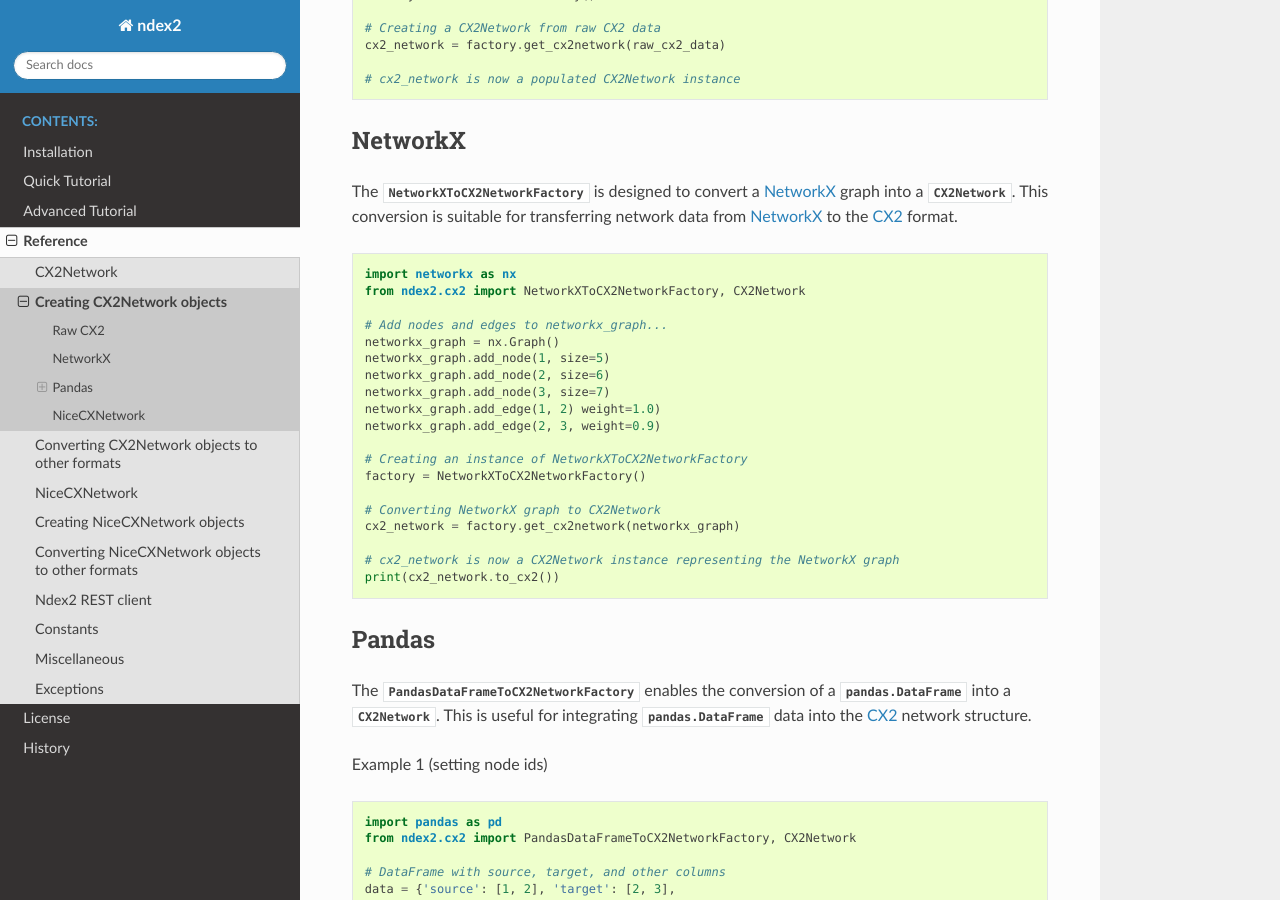
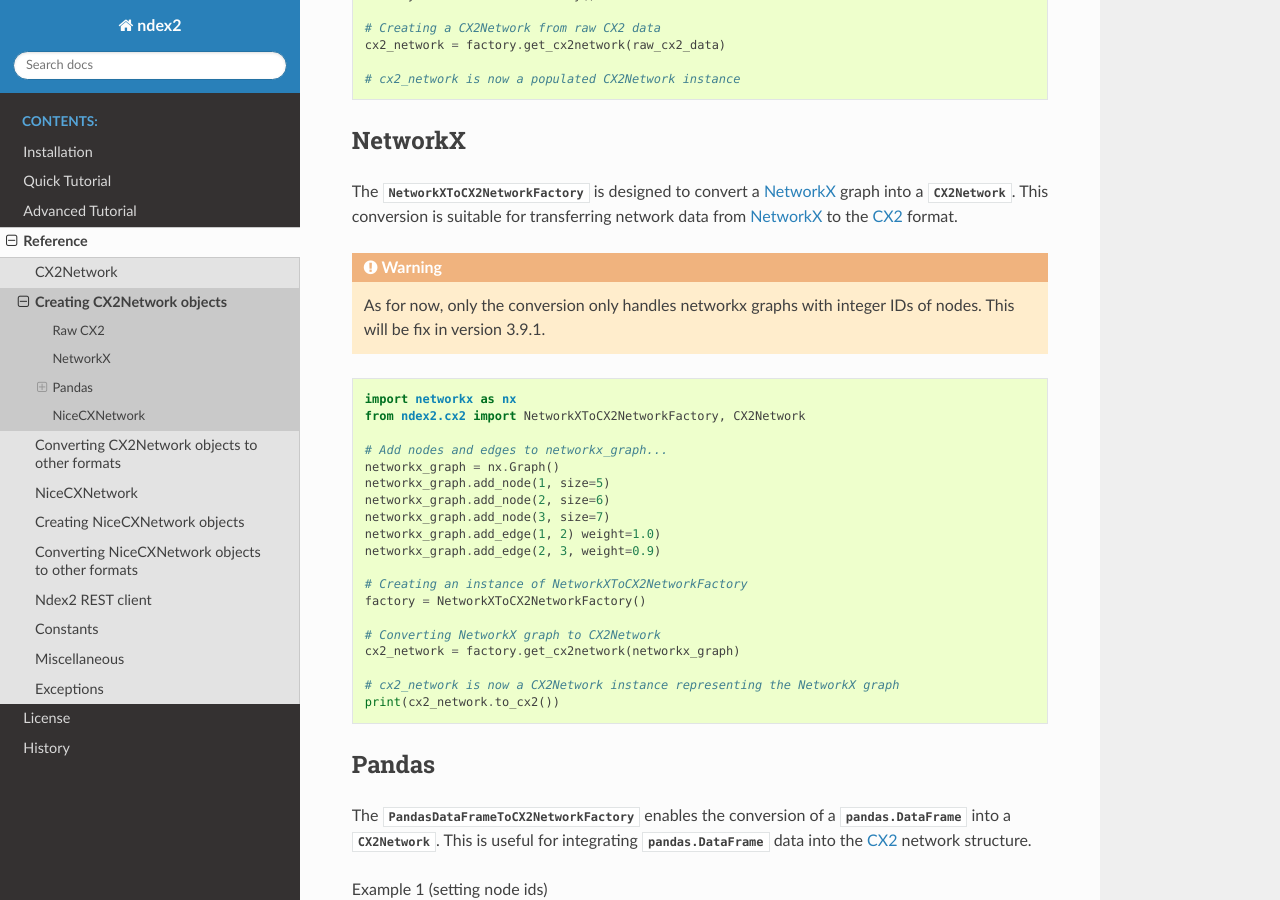
Before and after one commit to ndexbio/ndex2-client, a Sphinx documentation site: the page built from docs/createcx2.rst, in a window 1280 px wide and 900 px high, scrolled down 441 px. Built offline with Sphinx 7.4.7 and the Read the Docs theme 3.1.0, drawn with Linux system fonts in a browser that asks for light colours.

Commit message:
Add warning to docs

```diff
--- a/docs/createcx2.rst
+++ b/docs/createcx2.rst
@@ -33,6 +33,9 @@ The :py:class:`~ndex2.cx2.NetworkXToCX2NetworkFactory` is designed to convert a
 NetworkX_ graph into a :py:class:`~ndex2.cx2.CX2Network`.
 This conversion is suitable for transferring network data from NetworkX_ to the CX2_ format.
 
+.. warning::
+    As for now, only the conversion only handles networkx graphs with integer IDs of nodes. This will be fix in
+    version 3.9.1.
 
 .. code-block:: python
 
```
